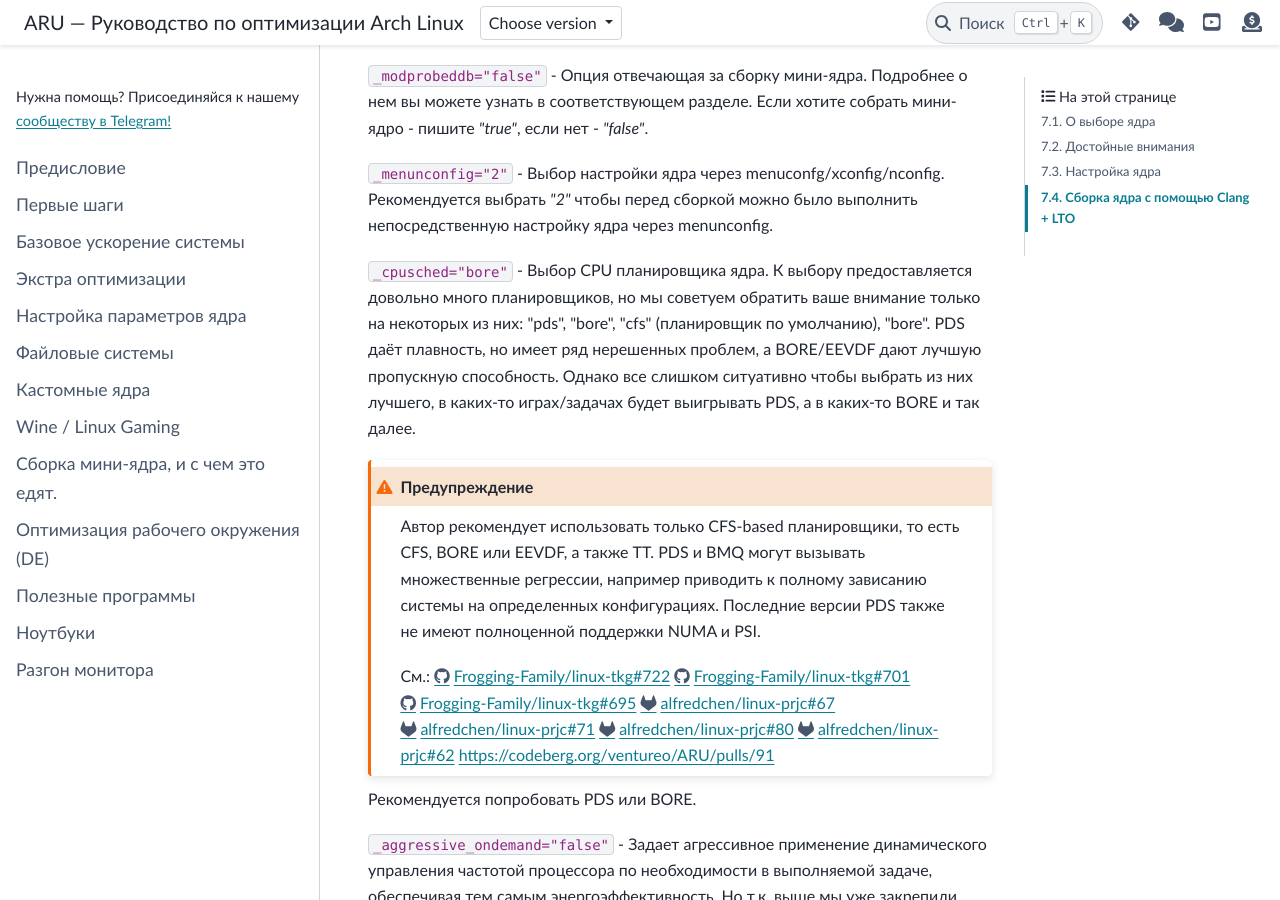
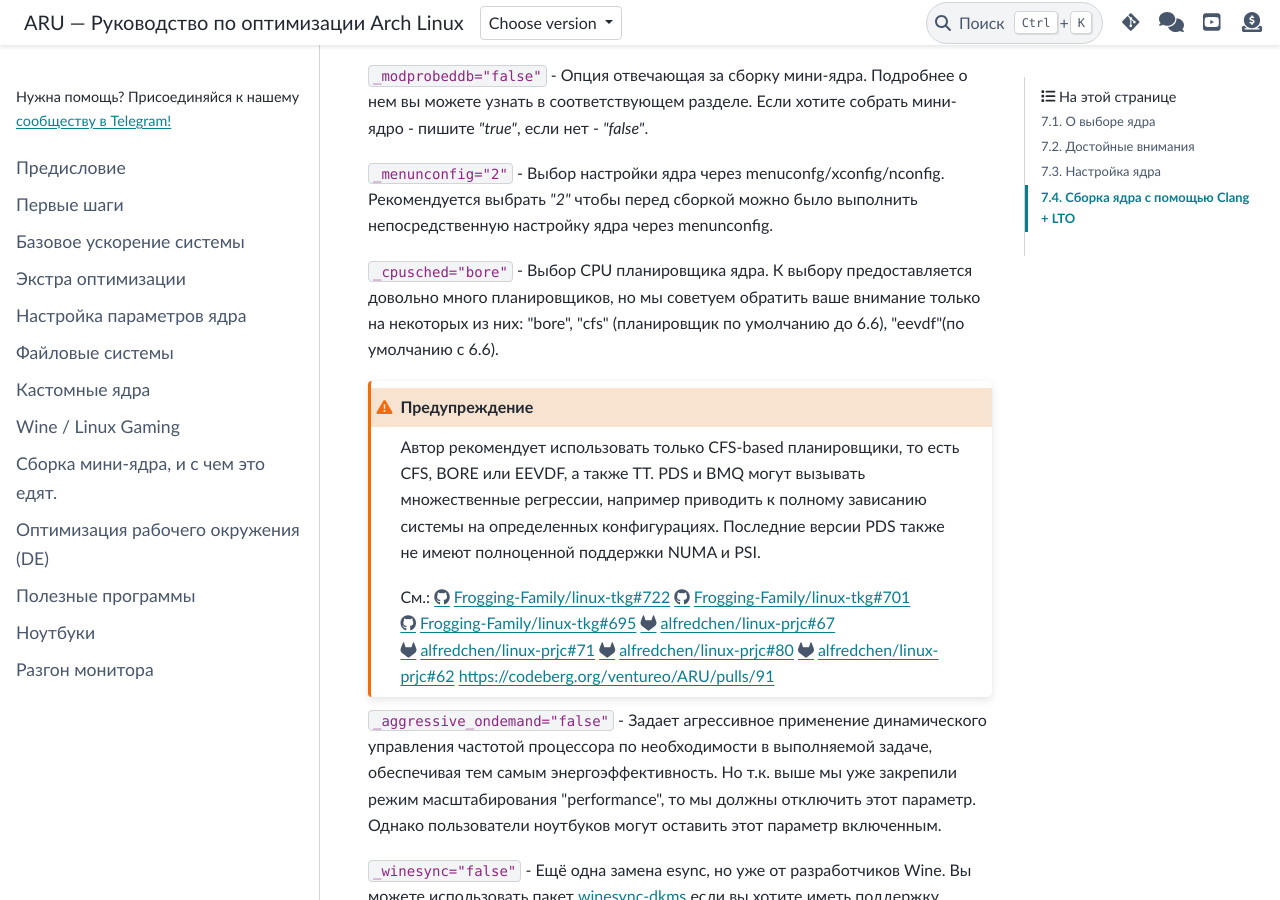
Before and after one commit to ventureoo/ARU, a Sphinx documentation site: the page built from docs/source/custom-kernels.rst, in a window 1280 px wide and 900 px high, scrolled down 2574 px. Built offline with Sphinx 7.4.7 and the PyData theme 0.15.4, drawn with Linux system fonts in a browser that asks for light colours.

Commit message:
Обновить docs/source/custom-kernels.rst

```diff
--- a/docs/source/custom-kernels.rst
+++ b/docs/source/custom-kernels.rst
@@ -142,11 +142,8 @@
 
 ``_cpusched="bore"`` - Выбор CPU планировщика ядра. К выбору
 предоставляется довольно много планировщиков, но мы советуем обратить
-ваше внимание только на некоторых из них: "pds",  "bore", "cfs"
-(планировщик по умолчанию), "bore". PDS даёт плавность, но имеет ряд
-нерешенных проблем, а BORE/EEVDF дают лучшую пропускную способность.
-Однако все слишком ситуативно чтобы выбрать из них лучшего, в каких-то
-играх/задачах будет выигрывать PDS, а в каких-то BORE и так далее.
+ваше внимание только на некоторых из них: "bore", "cfs"
+(планировщик по умолчанию до 6.6), "eevdf"(по умолчанию с 6.6).
 
 .. warning:: Автор рекомендует использовать только CFS-based
    планировщики, то есть CFS, BORE или EEVDF, а также TT. PDS и BMQ
@@ -164,7 +161,6 @@
    https://gitlab.com/alfredchen/linux-prjc/-/issues/62
    https://codeberg.org/ventureo/ARU/pulls/91
 
-Рекомендуется попробовать PDS или BORE.
 
 ``_aggressive_ondemand="false"`` - Задает агрессивное применение
 динамического управления частотой процессора по необходимости в
```
